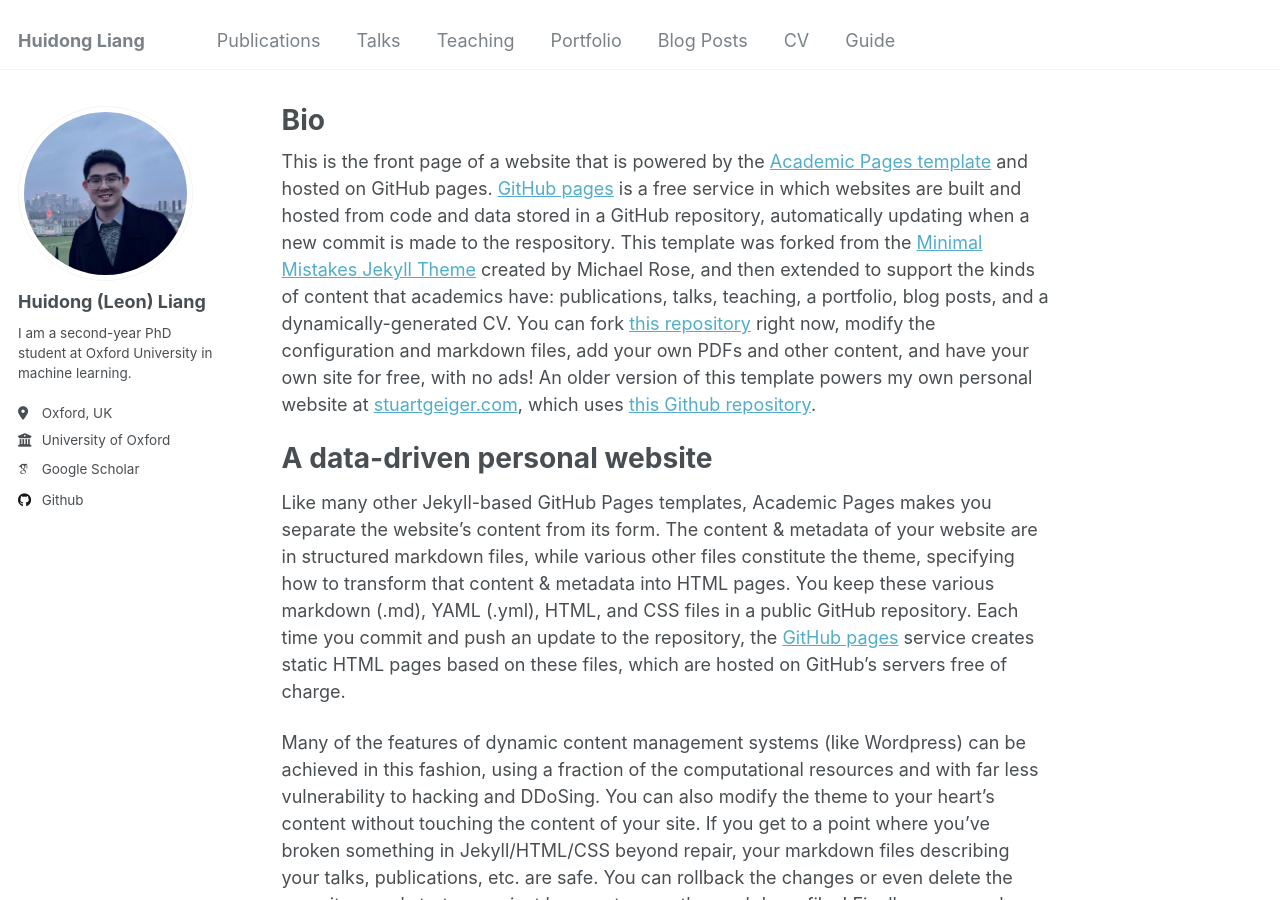
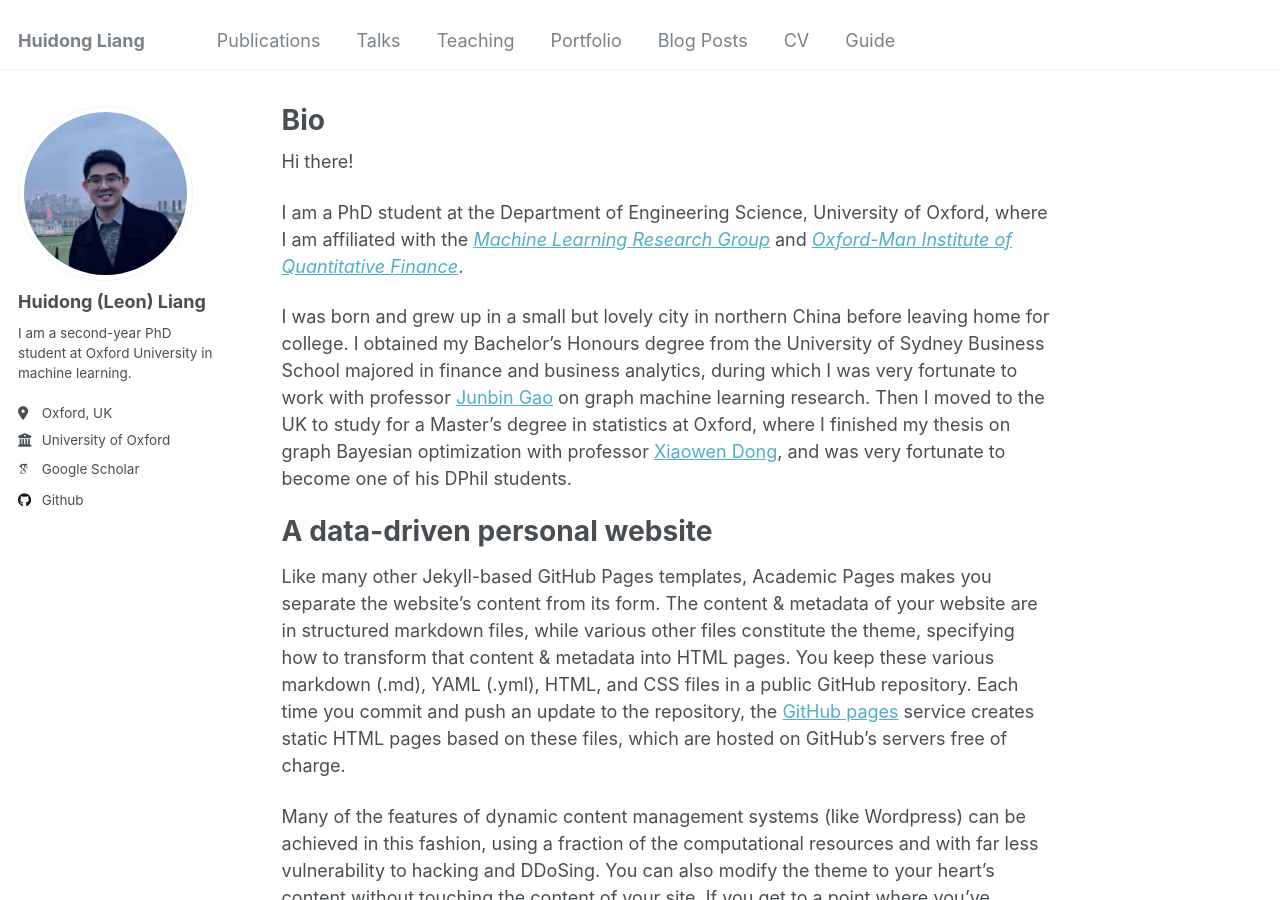
Before and after one commit to LeonResearch/leon.github.io, a Jekyll site: the page built from _pages/about.md, in a window 1280 px wide and 900 px high. Built offline with Jekyll 4.4.1, drawn with Linux system fonts in a browser that asks for light colours; some web fonts are replaced.

Commit message:
Update about.md

```diff
--- a/_pages/about.md
+++ b/_pages/about.md
@@ -6,8 +6,12 @@ redirect_from:
   - /about/
   - /about.html
 ---
+Hi there!
 
-This is the front page of a website that is powered by the [Academic Pages template](https://github.com/academicpages/academicpages.github.io) and hosted on GitHub pages. [GitHub pages](https://pages.github.com) is a free service in which websites are built and hosted from code and data stored in a GitHub repository, automatically updating when a new commit is made to the respository. This template was forked from the [Minimal Mistakes Jekyll Theme](https://mmistakes.github.io/minimal-mistakes/) created by Michael Rose, and then extended to support the kinds of content that academics have: publications, talks, teaching, a portfolio, blog posts, and a dynamically-generated CV. You can fork [this repository](https://github.com/academicpages/academicpages.github.io) right now, modify the configuration and markdown files, add your own PDFs and other content, and have your own site for free, with no ads! An older version of this template powers my own personal website at [stuartgeiger.com](http://stuartgeiger.com), which uses [this Github repository](https://github.com/staeiou/staeiou.github.io).
+I am a PhD student at the Department of Engineering Science, University of Oxford, where I am affiliated with the [*Machine Learning Research Group*](https://www.robots.ox.ac.uk/~parg/) and [*Oxford-Man Institute of Quantitative Finance*](https://oxford-man.ox.ac.uk/).
+
+I was born and grew up in a small but lovely city in northern China before leaving home for college. I obtained my Bachelor's Honours degree from the University of Sydney Business School majored in finance and business analytics, during which I was very fortunate to work with professor [Junbin Gao](https://scholar.google.com/citations?user=3-KJN8IAAAAJ&hl=en) on graph machine learning research. Then I moved to the UK to study for a Master’s degree in statistics at Oxford, where I finished my thesis on graph Bayesian optimization with professor [Xiaowen Dong](https://web.media.mit.edu/~xdong/), and was very fortunate to become one of his DPhil students.
+
 
 A data-driven personal website
 ======
```
